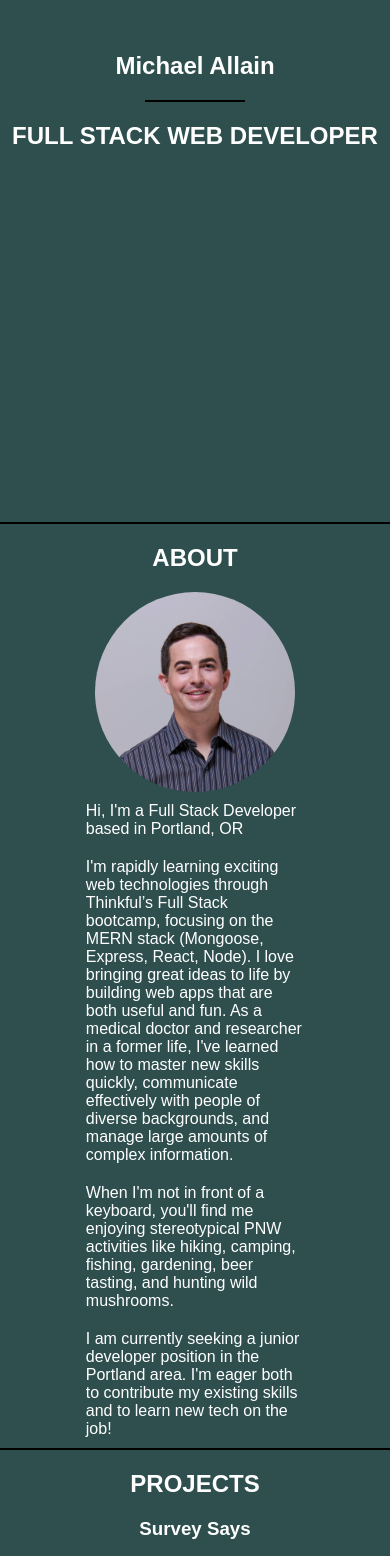
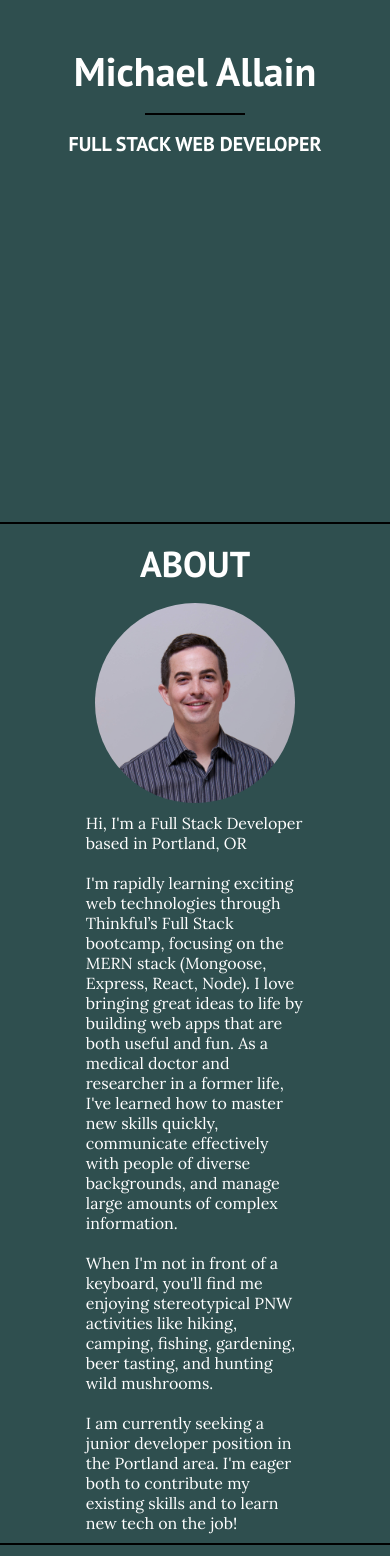
Before and after one commit to fastlain/portfolio, a React (Create React App) app: page / in a window 390 px wide. Shown: the part 320-1876 px from the top of the page. Built offline with nearby package versions, Linux system fonts and the light colour scheme.

Commit message:
Add fonts and adjust text size

```diff
--- a/public/index.html
+++ b/public/index.html
@@ -19,6 +19,7 @@
       work correctly both with client-side routing and a non-root public URL.
       Learn how to configure a non-root public URL by running `npm run build`.
     -->
+    <link href="https://fonts.googleapis.com/css?family=Lora:400,400i|PT+Sans:400,700" rel="stylesheet">
     <title>React App</title>
   </head>
   <body>
--- a/src/Banner.js
+++ b/src/Banner.js
@@ -5,9 +5,9 @@ class Banner extends Component {
     render() {
       return (
         <section className={styles.banner}>
-            <h1>Michael Allain</h1>
+            <h1 className={styles.mainHeading}>Michael Allain</h1>
             <div className={styles.separator}></div>
-            <h2>FULL STACK WEB DEVELOPER</h2>
+            <h2 className={styles.subHeading}>FULL STACK WEB DEVELOPER</h2>
         </section>
       );
     }
--- a/src/Banner.module.css
+++ b/src/Banner.module.css
@@ -3,6 +3,15 @@
     display: flex;
     flex-direction: column;
     justify-content: center;
+}
+
+.mainHeading {
+    font-size: 5vw;
+}
+
+.subHeading {
+    margin: 1rem;
+    font-size: 2vw;
 }
 
 .separator {
@@ -11,3 +20,15 @@
     margin: 0 auto;
     background-color: black;
 }
+
+@media (max-width: 800px) {
+    .mainHeading {
+        font-size: 40px;
+    }
+}
+
+@media (max-width: 1000px) {
+    .subHeading {
+        font-size: 20px;
+    }
+}
--- a/src/Header.module.css
+++ b/src/Header.module.css
@@ -18,6 +18,8 @@
 .navLink {
     color: white;
     text-decoration: none;
+    font-family: 'PT Sans', sans-serif;
+    font-weight: bold;
 }
 
 .navLink:hover {
--- a/src/index.css
+++ b/src/index.css
@@ -6,16 +6,40 @@ html {
   box-sizing: inherit;
 }
 
+/***** Global Styles *****/
+
 body {
   margin: 0;
   padding: 0;
-  font-family: sans-serif;
+  font-family: 'Lora', serif;
   color: white;
   background: darkslategray;
 }
 
 h1, h2 {
+  font-family: 'PT Sans', sans-serif;
   text-align: center;
+  margin: 1rem;
+}
+
+h2 {
+    font-size: 3vw;
+}
+
+h3 {
+  margin: 1rem;
+  font-family: 'Lora', serif;
+  font-size: 2vw;
+}
+
+@media (max-width: 1200px) {
+    h2 {
+      font-size: 36px;
+    }
+
+    h3 {
+      font-size: 24px;
+  }
 }
 
 section {
```
